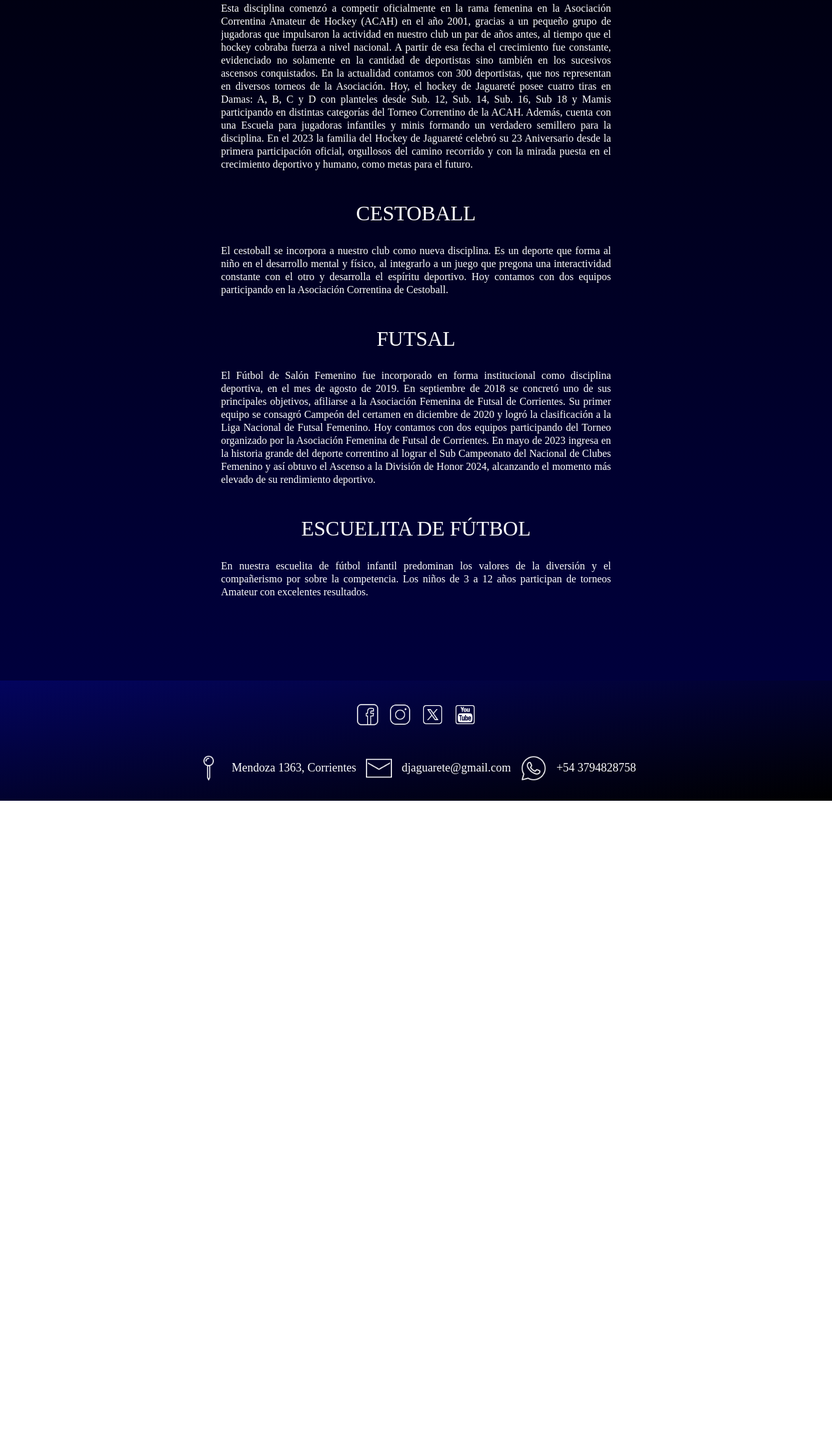
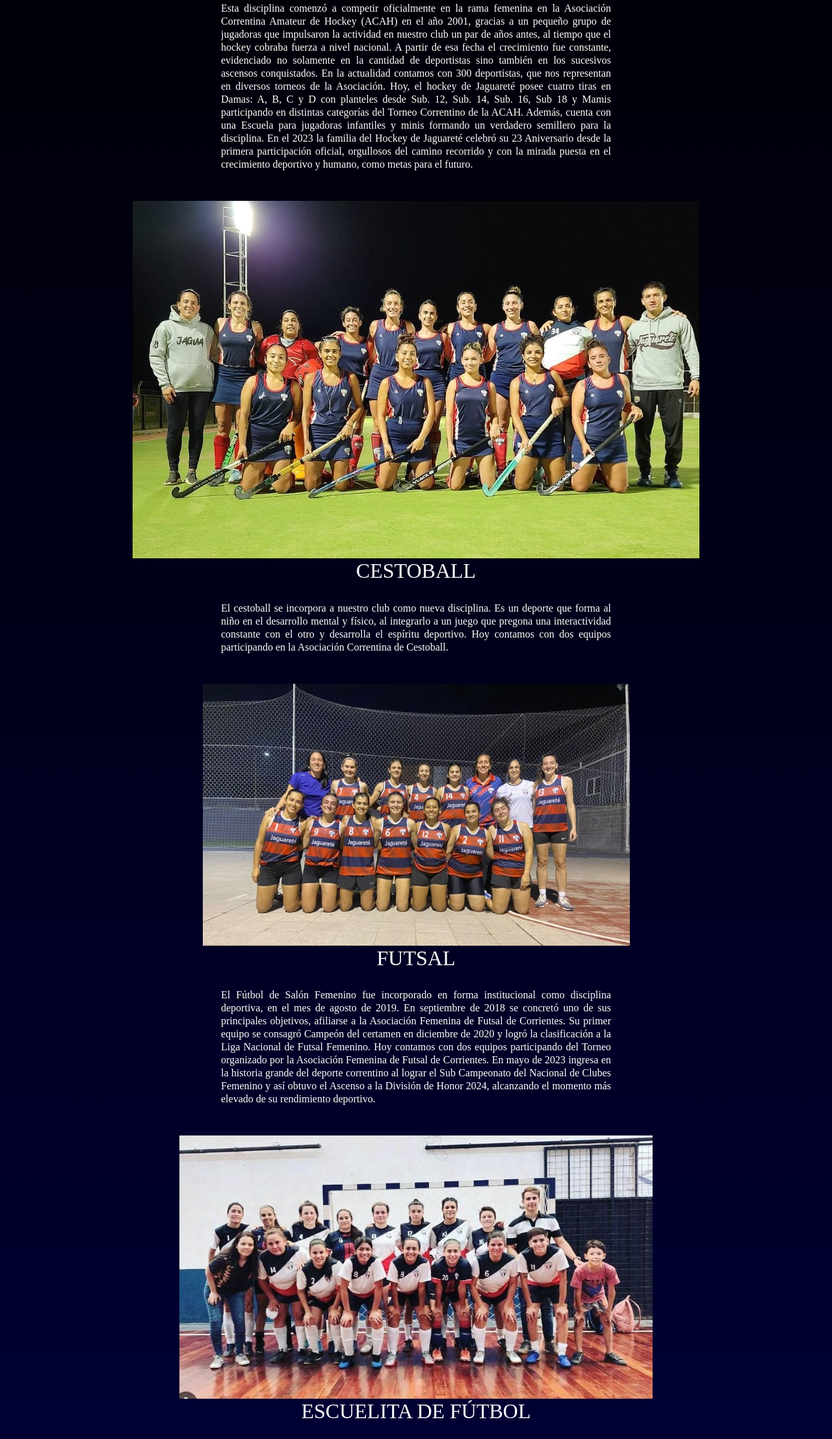
Before and after one commit to JoaquinArmand97/DeportivoJaguarete, a plain HTML site: page pages/deportes.html in a window 1280 px wide. Shown: the part 453-2667 px from the top of the page at 65% size. Before the commit the page ends 1685 px from the top, so only its background shows below. Drawn offline with nearby package versions, Linux system fonts and the light colour scheme.

Commit message:
fotos en deportes

```diff
--- a/pages/deportes.html
+++ b/pages/deportes.html
@@ -54,19 +54,22 @@
             En la actualidad contamos con 300 deportistas, que nos representan en diversos torneos de la Asociación.
             Hoy, el hockey de Jaguareté posee cuatro tiras en Damas: A, B, C y D con planteles desde Sub. 12, Sub. 14, Sub. 16, Sub 18 y Mamis participando en distintas categorías del Torneo Correntino de la ACAH. Además, cuenta con una Escuela para jugadoras infantiles y minis formando un verdadero semillero para la disciplina.
             En el 2023 la familia del Hockey de Jaguareté celebró su 23 Aniversario desde la primera participación oficial, orgullosos del camino recorrido y con la mirada puesta en el crecimiento deportivo y humano, como metas para el futuro. </p>
-
+            <img src="../assets/deportes.hockey.jpg" class="img-fluid" alt="hockey">
         <h2>CESTOBALL</h2>
         <p>El cestoball se incorpora a nuestro club como nueva disciplina. Es un deporte que forma al niño en el desarrollo mental y físico, al integrarlo a un juego que pregona una interactividad constante con el otro y desarrolla el espíritu deportivo. Hoy contamos con dos equipos participando en la Asociación Correntina de Cestoball.</p>
-
+        <img src="../assets/deportes.cesto.jpg" class="img-fluid" alt="cestoball">
         <h2>FUTSAL</h2>
         <p>El Fútbol de Salón Femenino fue incorporado en forma institucional como disciplina deportiva, en el mes de agosto de 2019. En septiembre de 2018 se concretó uno de sus principales objetivos, afiliarse a la Asociación Femenina de Futsal de Corrientes. Su primer equipo se consagró Campeón del certamen en diciembre de 2020 y logró la clasificación a la Liga Nacional de Futsal Femenino.
 
             Hoy contamos con dos equipos participando del Torneo organizado por la Asociación Femenina de Futsal de Corrientes. En mayo de 2023 ingresa en la historia grande del deporte correntino al lograr el Sub Campeonato del Nacional de Clubes Femenino y así obtuvo el Ascenso a la División de Honor 2024, alcanzando el momento más elevado de su rendimiento deportivo. </p>
 
+            <img src="../assets/deportes.futsal.jpg" class="img-fluid" alt="futsal">
         <h2>ESCUELITA DE FÚTBOL</h2>
         <p>En nuestra escuelita de fútbol infantil predominan los valores de la diversión y el compañerismo por sobre la competencia.
 
             Los niños de 3 a 12 años participan de torneos Amateur con excelentes resultados. </p>
+
+            <img src="../assets/deportes.futbolnińos.jpg" class="img-fluid" alt="futbolnińos">
     </div>
 
     <footer class="footer">
```
Also changed, not shown: index.html (+1 -1 lines), assets/deportes.cesto.jpg (added), assets/deportes.futbolnińos.jpg (added), assets/deportes.futsal.jpg (added), assets/deportes.hockey.jpg (added).
